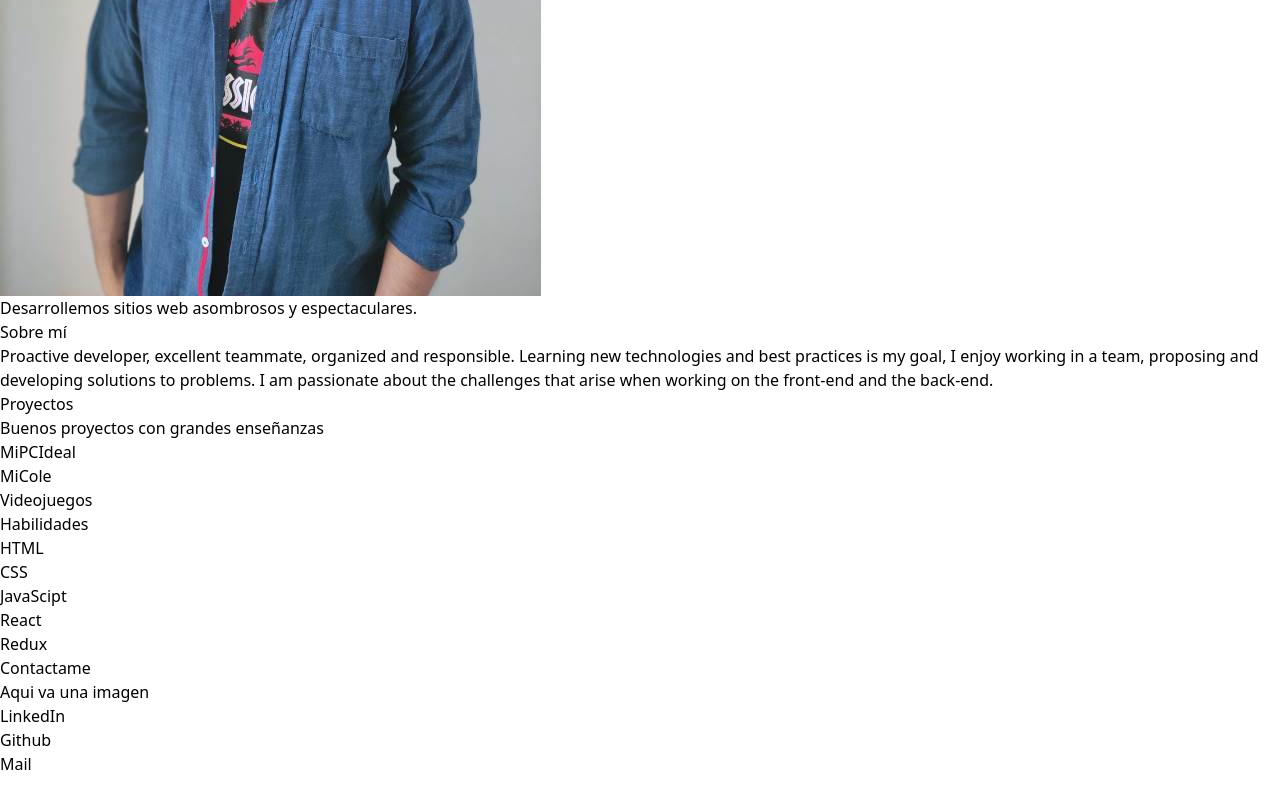
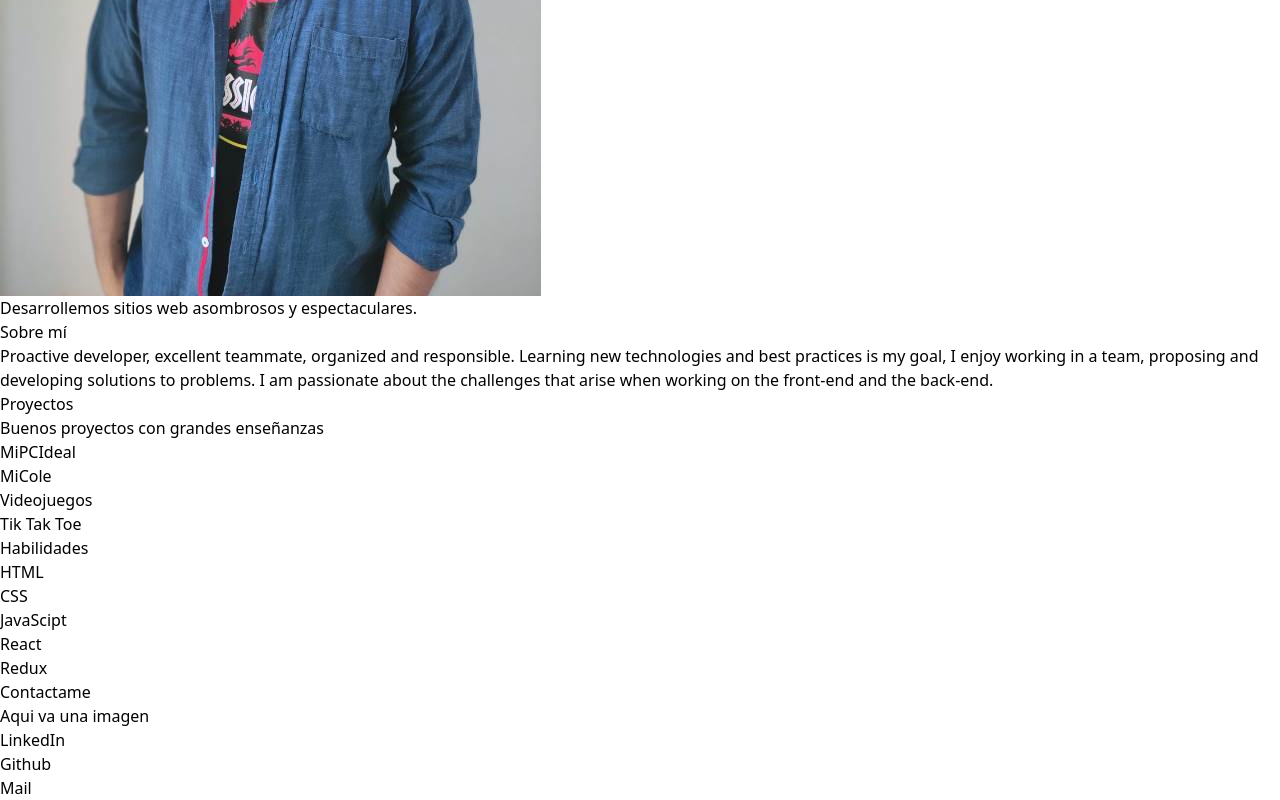
Before and after one commit to Robmargar/Portafolio, a React (Vite) app: page / in a window 1280 px wide. Shown: the part 498-1298 px from the top of the page. Before the commit the page ends 1274 px from the top, so only its background shows below. Built offline with nearby package versions, Linux system fonts and the light colour scheme.

Commit message:
Commit de prueba

```diff
--- a/src/App.jsx
+++ b/src/App.jsx
@@ -13,6 +13,40 @@ function App() {
     setInfo(nombre);
     console.log(info)
   };
+      // <div className='m-4'>
+    // <h1 className=' bg-blue-200 text-3xl'>TAILWIND & REACT</h1>
+    //  <section className='bg-blue-100'>
+    //   <h2 className='mt-4 text-center'> Creado con estados de React</h2>
+    //   <nav className='bg-gray-200 mt-4'>
+    //     <a className='mx-2' onClick={()=>handleOnClick("1")}>Pestaña 1</a>
+    //     <a className='mx-2' onClick={()=>handleOnClick("2")}>Pestaña 2</a>
+    //     <a className='mx-2'onClick={()=>handleOnClick("3")}>Pestaña 3</a>
+    //   </nav>
+    //   <article>
+    //     <Card info={info}/>
+    //   </article>
+    //  </section>
+
+    //  <section className='bg-gray-400 my-8 pb-2'>
+    //  <h2 className='bg-blue-100'> Creado con Children</h2>
+    //      <CardChildren >
+    //         <h1  className="text-2xl ">Tag 1</h1>
+    //         <span> Quae ad quas praesentium maiores rerum dolor, est explicabo quibusdam beatae.</span>
+    //     </CardChildren>
+    //     <CardChildren >
+    //         <h1  className="text-2xl my-2 ">Tag 2</h1>
+    //         <span> Quae ad quas praesentium maiores rerum dolor, est explicabo quibusdam beatae.</span>
+    //     </CardChildren>
+    //     <CardChildren >
+    //         <h1  className="text-2xl my-2 ">Tag 3</h1>
+    //         <span> Quae ad quas praesentium maiores rerum dolor, est explicabo quibusdam beatae.</span>
+    //     </CardChildren>
+
+    //  </section>
+
+    //  <Grid/>
+
+    // </div>
 
   return (
 
@@ -52,6 +86,7 @@ function App() {
       <h4>MiPCIdeal</h4>
       <h4>MiCole</h4>
       <h4>Videojuegos</h4>
+      <h4>Tik Tak Toe</h4>
     </section>
 
     <section class="habilidades">
```
